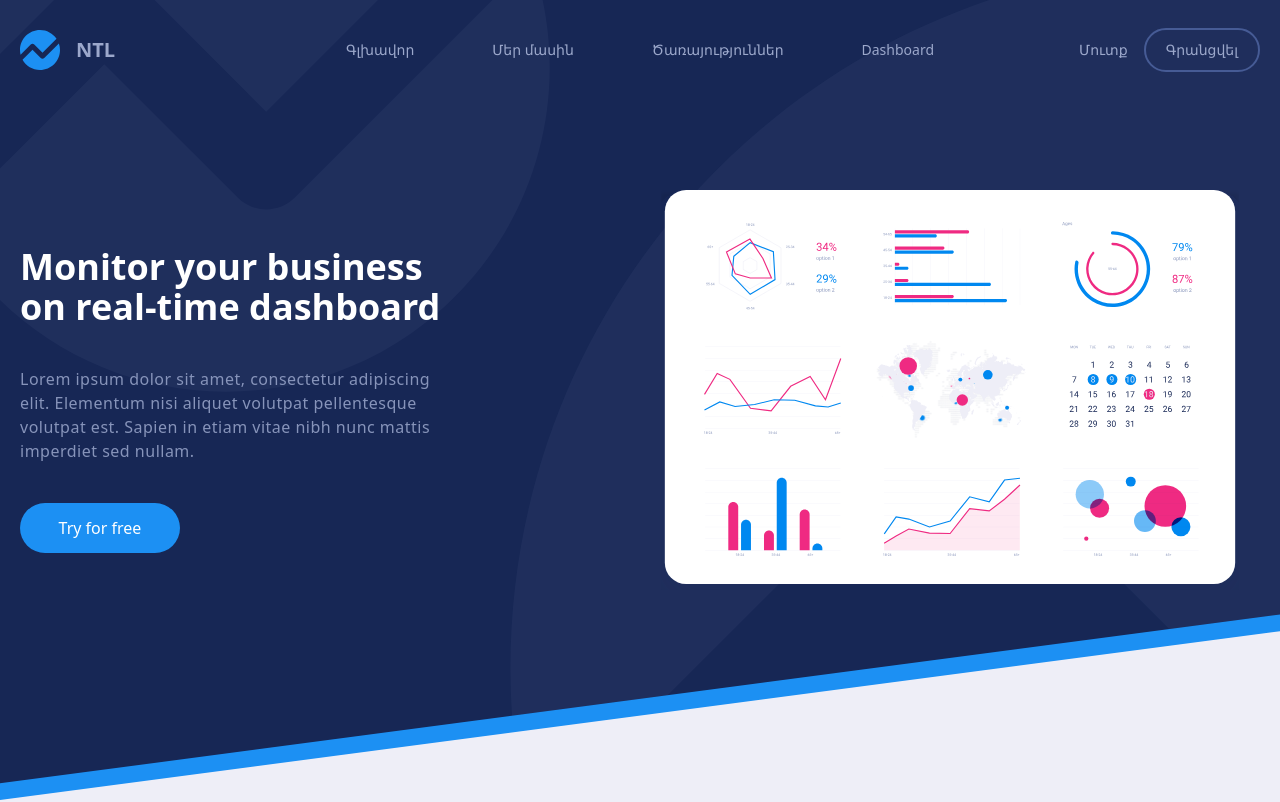
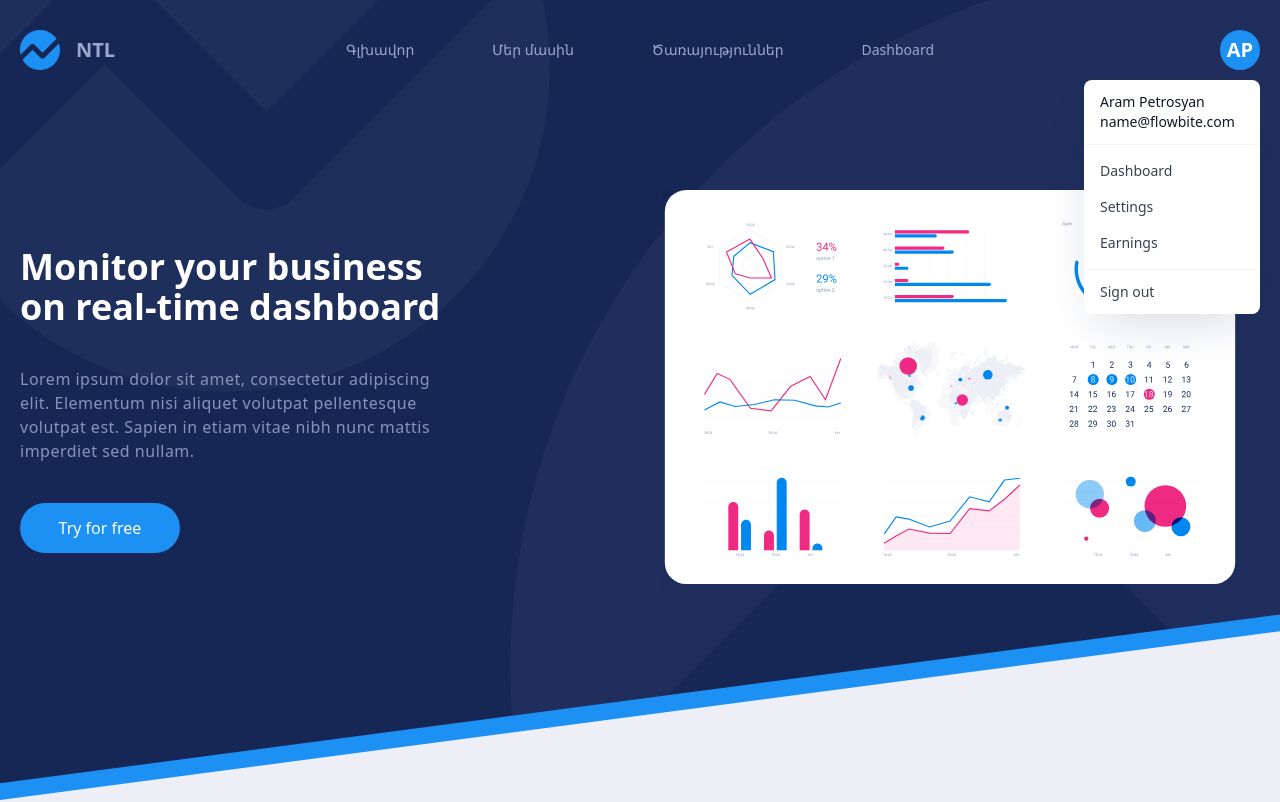
Before and after one commit to SargsyanSevak/ntl, a React (Create React App) app: page / in a window 1280 px wide. Shown: the top 802 px of the page. Built offline with nearby package versions, Linux system fonts and the light colour scheme.

Commit message:
avatardropdown

```diff
--- /dev/null
+++ b/src/components/Avatar.tsx
@@ -0,0 +1,78 @@
+import React, { useState } from "react";
+
+const Avatar = () => {
+  const [open, setOpen] = useState<Boolean | null>(true);
+
+  const handleOpen = () => {
+    setOpen(!open);
+  };
+  let str = "Aram Petrosyan";
+
+  const avatarWords = (fullName: string): string => {
+    let fullNameArr = fullName.trim().split(" ");
+
+    if (fullNameArr.length === 2) {
+      return `${fullNameArr[0][0]}${fullNameArr[1][0]}`.toUpperCase();
+    } else if (fullNameArr.length === 1) {
+      return `${fullNameArr[0][0]}${fullNameArr[0][1]}`.toUpperCase();
+    } else {
+      return "NTL";
+    }
+  };
+
+  return (
+    <div className="reletive">
+      <div className="w-10 h-10 bg-[#1C90F3] rounded-full cursor-pointer flex justify-center items-center font-bold text-xl text-white" onClick={handleOpen}>
+        <p> {avatarWords(str)}</p>
+      </div>
+
+      {open && (
+        <div className="hidden md:block absolute top-[80px] right-[20px] z-10  bg-white divide-y divide-gray-100 rounded-lg shadow w-44 dark:bg-gray-700 dark:divide-gray-600">
+          <div className="px-4 py-3 text-sm text-gray-900 dark:text-white">
+            <div>{str}</div>
+            <div className="font-medium truncate">name@flowbite.com</div>
+          </div>
+          <ul
+            className="py-2 text-sm text-gray-700 dark:text-gray-200"
+            aria-labelledby="avatarButton"
+          >
+            <li>
+              <a
+                href="#"
+                className="block px-4 py-2 hover:bg-gray-100 dark:hover:bg-gray-600 dark:hover:text-white"
+              >
+                Dashboard
+              </a>
+            </li>
+            <li>
+              <a
+                href="#"
+                className="block px-4 py-2 hover:bg-gray-100 dark:hover:bg-gray-600 dark:hover:text-white"
+              >
+                Settings
+              </a>
+            </li>
+            <li>
+              <a
+                href="#"
+                className="block px-4 py-2 hover:bg-gray-100 dark:hover:bg-gray-600 dark:hover:text-white"
+              >
+                Earnings
+              </a>
+            </li>
+          </ul>
+          <div className="py-1">
+            <a
+              href="#"
+              className="block px-4 py-2 text-sm text-gray-700 hover:bg-gray-100 dark:hover:bg-gray-600 dark:text-gray-200 dark:hover:text-white"
+            >
+              Sign out
+            </a>
+          </div>
+        </div>
+      )}
+    </div>
+  );
+};
+
+export default Avatar;
--- a/src/components/Burger.tsx
+++ b/src/components/Burger.tsx
@@ -1,6 +1,7 @@
 import { motion, AnimatePresence } from "framer-motion";
 import Logo from '../assets/logo.svg'
 import { AiOutlineClose } from "react-icons/ai";
+import Avatar from "./Avatar";
 interface FullScreenModalProps {
   isOpen: boolean;
   navigation: any;
@@ -42,9 +43,14 @@ export const MobileMenu: React.FC<FullScreenModalProps> = ({
               </div>
               <div className="w-full h-full">
                 <div className=" h-full flex flex-col justify-center gap-y-12  items-center uppercase">
-                  <div>
+
+                    <div>
+                      <Avatar/>
+                    </div>
+
+                  {/* <div>
                     <img src={Logo} alt="" />
-                  </div>
+                  </div> */}
                   {navigation.map((el: any) => (
                     <a
                       href={el.href}
--- a/src/components/Footer.tsx
+++ b/src/components/Footer.tsx
@@ -1,5 +1,6 @@
 import React from "react";
 import Logo from '../assets/logo.svg'
+import LanguageSwitcher from "./LanguageSwitcher";
 const navigation = [
   {
     name: "Գլխավոր",
@@ -27,7 +28,7 @@ const Footer = () => {
   return (
     <footer className="bg-[#172755] shadow dark:bg-gray-900  max-w-[1600px] mx-auto">
       <div className="w-full max-w-screen-xl mx-auto p-4 md:py-8">
-        <div className="sm:flex sm:items-center sm:justify-between">
+        <div className="flex sm:items-center justify-between">
           <a
             href="https://flowbite.com/"
             className="flex items-center mb-4 sm:mb-0"
@@ -37,6 +38,7 @@ const Footer = () => {
               NTL
             </span>
           </a>
+
           <ul className="hidden md:flex flex-wrap items-center mb-6 text-sm font-medium text-gray-500 sm:mb-0 dark:text-gray-400 ">
             {navigation.map((el) => (
               <li key={el.name} className="">
@@ -46,13 +48,15 @@ const Footer = () => {
               </li>
             ))}
           </ul>
+          <LanguageSwitcher/>
         </div>
-        <hr className="my-6 border-gray-200 sm:mx-auto dark:border-gray-700 lg:my-8" />
+        <hr className="my-6 border-gray-200 sm:mx-auto dark:border-gray-700 " />
         <span className="block text-sm text-gray-500 sm:text-center dark:text-gray-400">
           © {year}{" "}
           <a href="https://flowbite.com/" className="hover:underline">
             NTL
           </a>
+
           . All Rights Reserved.
         </span>
       </div>
--- a/src/components/Header.tsx
+++ b/src/components/Header.tsx
@@ -5,6 +5,7 @@ import { Link } from "react-router-dom";
 import { GoSignIn } from "react-icons/go";
 import Logo from "../assets/logo.svg";
 import Burger from "../assets/burger.svg";
+import Avatar from "./Avatar";
 const navigation = [
   {
     name: "Գլխավոր",
@@ -30,7 +31,7 @@ const navigation = [
 
 const Header = () => {
   const [isModalOpen, setIsModalOpen] = useState(false);
-
+  const [activeUser, setActiveUser] = useState<Boolean | null>(true);
   const handleOpenModal = () => {
     setIsModalOpen(true);
   };
@@ -60,9 +61,12 @@ const Header = () => {
         </div>
         <div className="w-2/3 md:w-[20%] h-full ">
           <div className="w-full h-full flex md:hidden justify-end items-center  text-sm gap-4 ">
-            <Link to="/login" className="text-xl mr-6 block text-white">
+            {
+              !activeUser && <><Link to="/login" className="text-xl mr-6 block text-white">
               <GoSignIn />
-            </Link>
+            </Link></>
+            }
+
             <img
               src={Burger}
               alt=""
@@ -75,7 +79,11 @@ const Header = () => {
               navigation={navigation}
             />
           </div>
-
+          {activeUser ? (
+            <div className=" w-full h-full hidden md:flex justify-end items-center  text-sm gap-4">
+            <Avatar/>
+            </div>
+          ) : (
             <div className=" w-full h-full hidden md:flex justify-end items-center  text-sm gap-4">
               <div className="flex md:hidden">
                 <GoSignIn />
@@ -89,6 +97,7 @@ const Header = () => {
                 </button>
               </Link>
             </div>
+          )}
         </div>
       </div>
     </motion.header>
--- /dev/null
+++ b/src/components/LanguageSwitcher.tsx
@@ -0,0 +1,16 @@
+import React from 'react'
+
+const LanguageSwitcher = () => {
+  return (
+    <div className='w-[100px] h-[40px]  flex justify-around items-center'>
+      <div className='w-1/2 h-full flex items-center'>
+        <img src="https://cdn.countryflags.com/thumbs/armenia/flag-round-250.png" alt="" className='w-[30px] h-[30px] cursor-pointer'/>
+      </div>
+      <div className='w-1/2 h-full flex items-center justify-end '>
+        <img src="https://vectorflags.s3.amazonaws.com/flags/ru-circle-01.png" alt="" className='w-[30px] h-[30px] cursor-pointer'/>
+      </div>
+    </div>
+  )
+}
+
+export default LanguageSwitcher
```
Lines whose indentation alone changed are shown as unchanged.
